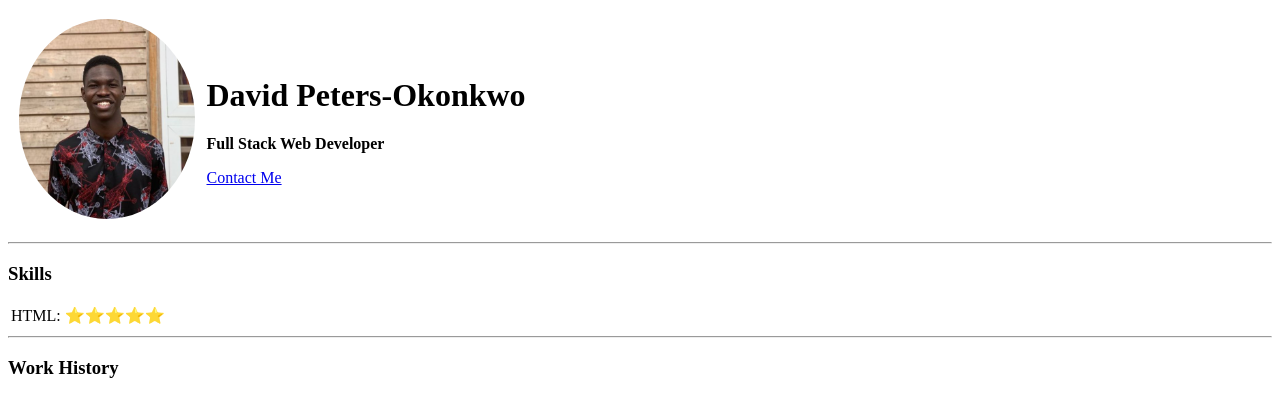
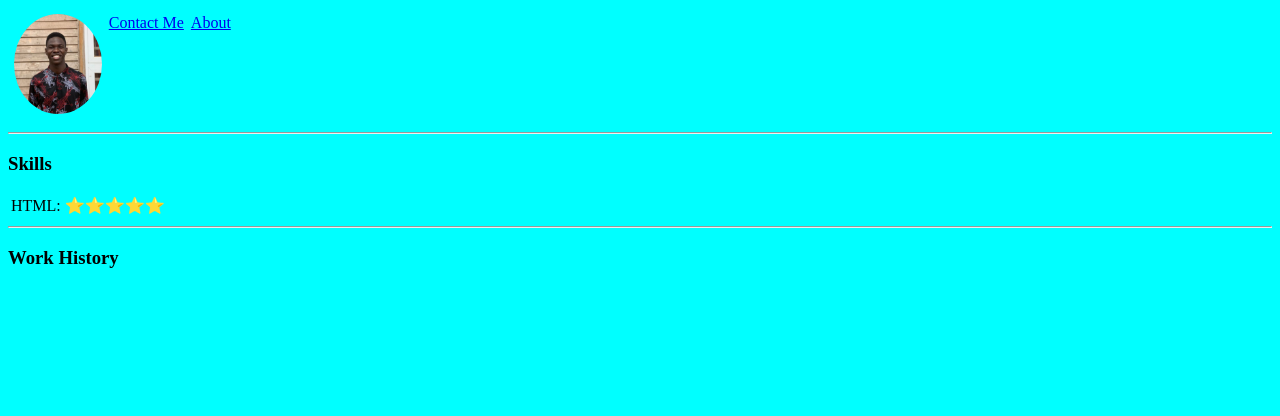
Before and after one commit to itsbillion/portfolio, a plain HTML site: page index.html in a window 1280 px wide. Drawn offline with Linux system fonts and the light colour scheme.

Commit message:
Add files via upload

```diff
--- a/index.html
+++ b/index.html
@@ -6,10 +6,26 @@
     <meta name="viewport" content="width=device-width, initial-scale=1.0">
     <title>David Peters-Okonkwo</title>
 </head>
-<body>
+<body style="background-color: aqua;">
+    <nav>
+        <table cellspacing="5px">
+            <tr>
+                <td>
+                    <a href="index.html"><img src="images/D2.JPG" alt="David's Photo" style="border-radius: 50%" height="100px"></a>
+                </td>
+                <td valign="top">
+                    <a href="contact.html">Contact Me</a>
+                </td>
+                <td valign="top">
+                    <a href="about.html">About</a>
+                </td>
+            </tr>
+        </table>
+    </nav>
+    <!--
     <table cellspacing="10px">
         <tr>
-            <td><img src="images/D2.JPG" alt="David's Photo" style="border-radius: 50%" height="200px"></td>
+            <td><a href="index.html"><img src="images/D2.JPG" alt="David's Photo" style="border-radius: 50%" height="200px"></a></td>
             <td>
                 <h1>David Peters-Okonkwo</h1>
                 <p><strong>Full Stack Web Developer</strong></p>
@@ -17,6 +33,7 @@
             </td>
         </tr>
     </table>
+    -->
     <hr>
     <h3>Skills</h3>
     <table>
```
Also changed, not shown: about.html (added, +13 -0 lines).
